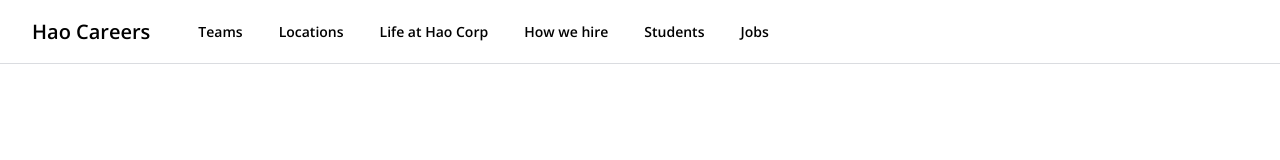
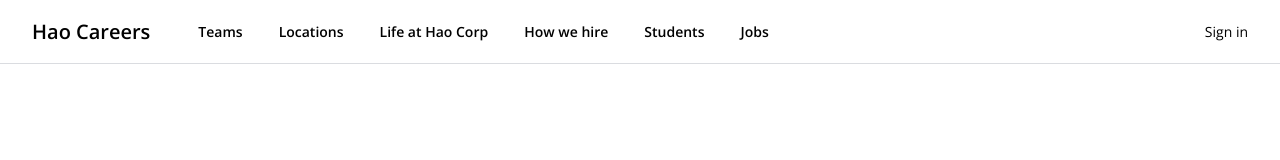
Before and after one commit to mmkrty/ud-vue-master-job-search, a Vue app: page / in a window 1280 px wide. Shown: the top 160 px of the page. Built offline with nearby package versions, Linux system fonts and the light colour scheme; the HTML template or start-up script is replaced by a standard one.

Commit message:
add action  button component

```diff
--- /dev/null
+++ b/src/components/ActionButton.vue
@@ -0,0 +1,9 @@
+<template>
+  <button>Sign in</button>
+</template>
+
+<script>
+export default {
+  name: "ActionButton",
+};
+</script>
--- a/src/components/MainNav.vue
+++ b/src/components/MainNav.vue
@@ -21,14 +21,22 @@
             </li>
           </ul>
         </nav>
+
+        <div class="ml-auto flex h-full items-center">
+          <action-button />
+        </div>
       </div>
     </div>
   </header>
 </template>
 
 <script>
+import ActionButton from "@/components/ActionButton.vue";
 export default {
   name: "MainNav",
+  components: {
+    ActionButton,
+  },
   data() {
     return {
       company: "Hao Careers",
```
